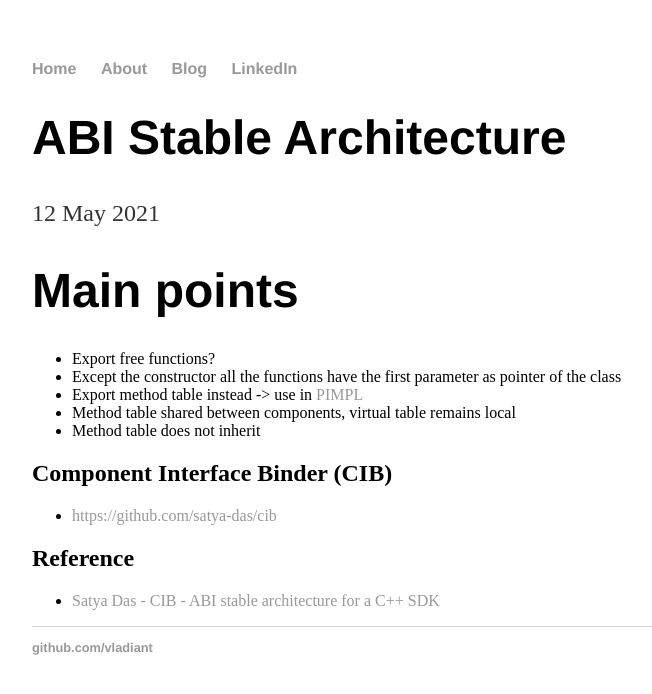
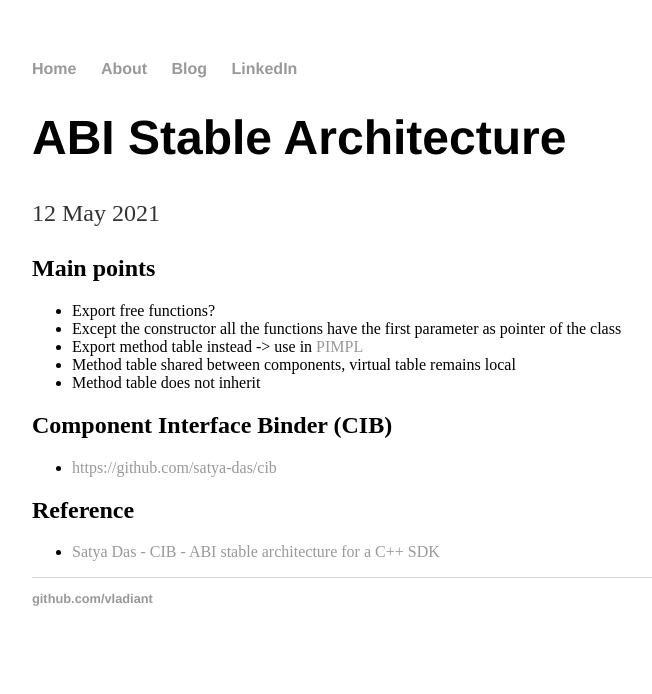
Before and after one commit to vladiant/vladiant.github.io, a Jekyll site: the page built from _posts/2021-05-12-abi-stable-architecture.md, in a window 1280 px wide. Shown: the top 694 px of the page, without its empty margins (160-812 px from the left). Built offline with Jekyll 4.4.1, drawn with Linux system fonts in a browser that asks for light colours.

```diff
--- a/_posts/2021-05-12-abi-stable-architecture.md
+++ b/_posts/2021-05-12-abi-stable-architecture.md
@@ -4,7 +4,7 @@ title: "ABI Stable Architecture"
 date: 2021-05-12
 ---
 
-# Main points
+## Main points
 * Export free functions?
 * Except the constructor all the functions have the first parameter as pointer of the class
 * Export method table instead -> use in [PIMPL](https://en.cppreference.com/w/cpp/language/pimpl)
```
